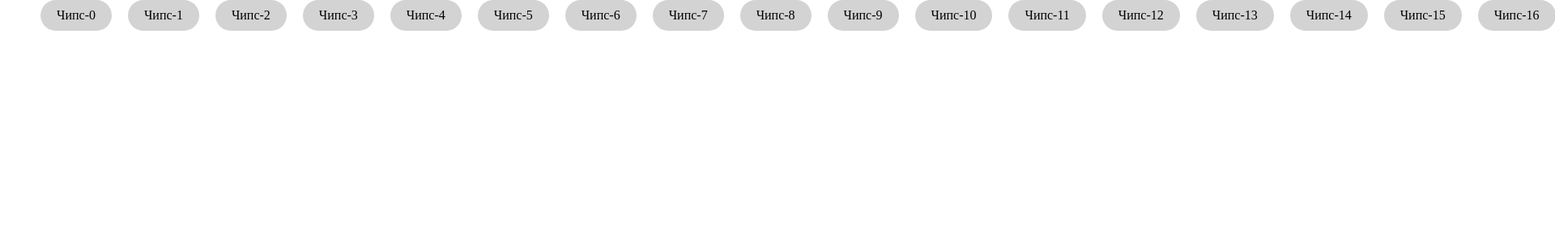
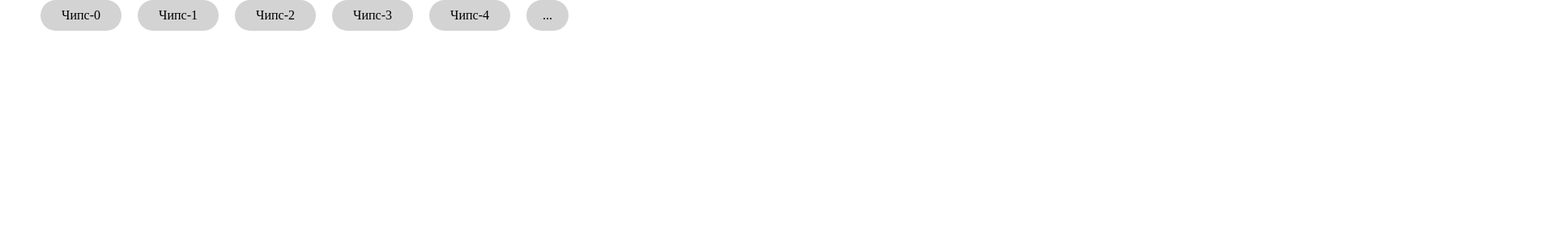
Before and after one commit to AlexBalyanov/sirius-test-task, a React (Vite) app: page / in a window 1280 px wide. Shown: the top 300 px of the page at 81% size, 1920 px wide, since content can reach past the window. Built offline with nearby package versions, Linux system fonts and the light colour scheme.

Commit message:
wip: добавил radix popup + стили

```diff
--- a/package.json
+++ b/package.json
@@ -10,6 +10,7 @@
     "preview": "vite preview"
   },
   "dependencies": {
+    "@radix-ui/react-popover": "^1.1.18",
     "react": "^19.2.7",
     "react-dom": "^19.2.7"
   },
--- a/src/components/Chip/Chip.module.css
+++ b/src/components/Chip/Chip.module.css
@@ -1,4 +1,5 @@
 .chip {
+  min-width: 100px;
   padding-block: 10px;
   padding-inline: 20px;
   background-color: lightgrey;
--- a/src/components/ChipList/ChipList.module.css
+++ b/src/components/ChipList/ChipList.module.css
@@ -6,6 +6,32 @@
   list-style: none;
 }
 
-.item {
+.item, .moreItem {
   flex: 0 0 auto;
 }
+
+.moreButton {
+  padding-block: 10px;
+  padding-inline: 20px;
+  background-color: lightgrey;
+  border: none;
+  border-radius: 30px;
+}
+
+.popup {
+  padding: 8px;
+  border: 1px solid #e9d5ff;
+  border-radius: 10px;
+  background-color: white;
+  box-shadow: 0 12px 24px rgb(0 0 0 / 12%);
+}
+
+.popupList {
+  display: flex;
+  flex-wrap: wrap;
+  gap: 8px;
+  margin: 0;
+  padding: 0;
+  max-width: 450px;
+  list-style: none;
+}
--- a/src/components/ChipList/ChipList.tsx
+++ b/src/components/ChipList/ChipList.tsx
@@ -1,5 +1,11 @@
 import styles from "./ChipList.module.css";
 import Chip from "../Chip/Chip.tsx";
+import {
+  Popover,
+  PopoverContent,
+  PopoverPortal,
+  PopoverTrigger,
+} from "@radix-ui/react-popover";
 
 export type TChipListItem = {
   id: string;
@@ -13,20 +19,57 @@ type TChipListProps = {
 };
 
 const ChipList = (props: TChipListProps) => {
-  const { items, selectedIds, onSelect } = props;
+  const { items, selectedIds = [], onSelect } = props;
+
+  const visibleCount = 5;
+  const visibleItems = items.slice(0, visibleCount);
+  const hiddenItems = items.slice(visibleCount);
 
   return (
     <ul className={styles.list}>
-      {items.map((item) => (
+      {visibleItems.map((item) => (
         <li key={item.id} className={styles.item}>
           <Chip
-            selected={selectedIds?.includes(item.id)}
+            selected={selectedIds.includes(item.id)}
             onClick={() => onSelect(item.id)}
           >
             {item.label}
           </Chip>
         </li>
       ))}
+      {hiddenItems.length > 0 && (
+        <li className={styles.moreItem}>
+          <Popover>
+            <PopoverTrigger asChild>
+              <button className={styles.moreButton} type="button">
+                ...
+              </button>
+            </PopoverTrigger>
+
+            <PopoverPortal>
+              <PopoverContent
+                className={styles.popup}
+                align="end"
+                side="bottom"
+                sideOffset={8}
+              >
+                <ul className={styles.popupList}>
+                  {hiddenItems.map((item) => (
+                    <li key={item.id}>
+                      <Chip
+                        selected={selectedIds.includes(item.id)}
+                        onClick={() => onSelect(item.id)}
+                      >
+                        {item.label}
+                      </Chip>
+                    </li>
+                  ))}
+                </ul>
+              </PopoverContent>
+            </PopoverPortal>
+          </Popover>
+        </li>
+      )}
     </ul>
   );
 };
```
Also changed, not shown: 1 other file (tests, documents, lock files or other folders).
